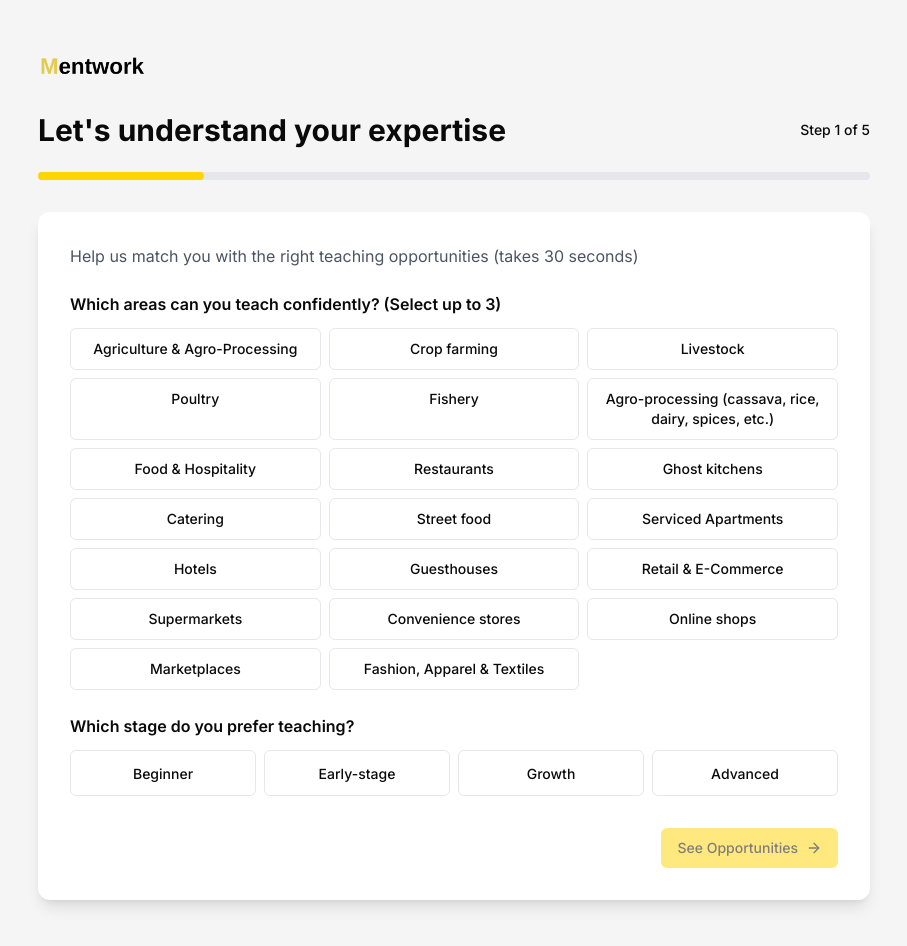
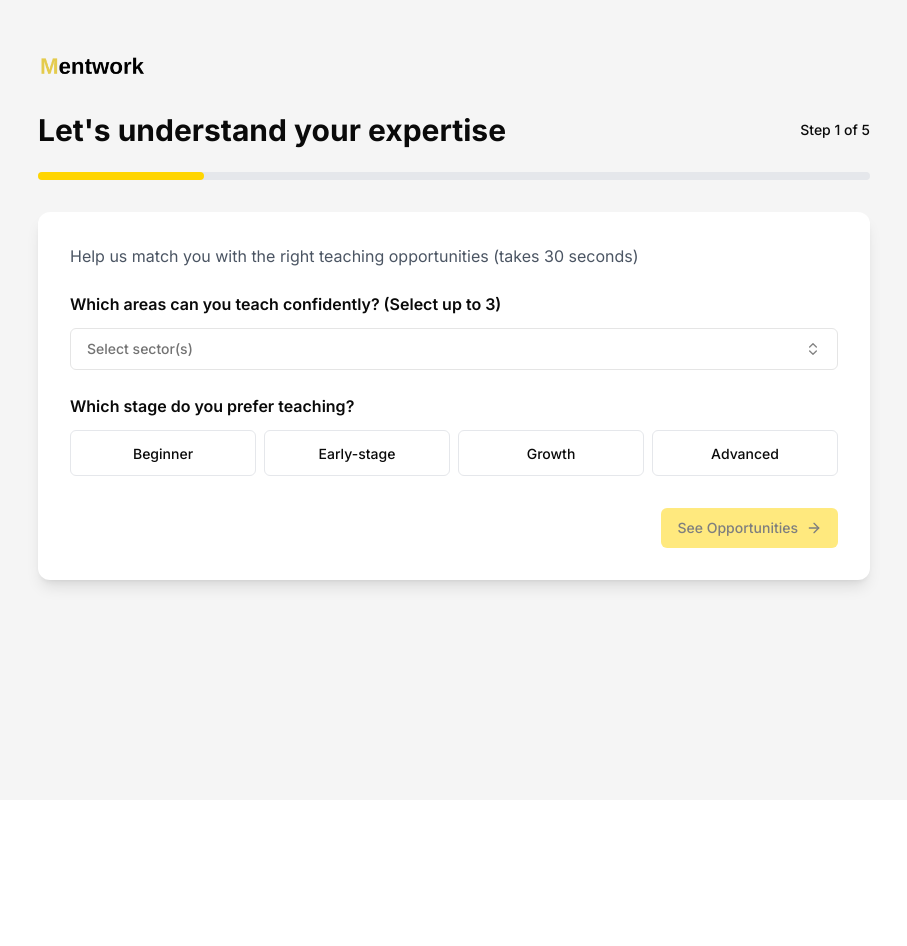
Before and after one commit to MentworkPlatform/frontend-abk, a Next.js app: page /onboarding/mentor in a window 1280 px wide. Shown: the whole page, without its empty margins (186-1093 px from the left). After the commit the page ends 800 px from the top, so only its background shows below. Built offline with nearby package versions, Linux system fonts and the light colour scheme.

Commit message:
Refactor mentor onboarding page: replaced teaching area selection with a multi-select for sectors, updated state management for selected sectors, and improved UI consistency. Simplified the save interest functionality and adjusted step indicators for clarity.

```diff
--- a/app/onboarding/mentor/page.tsx
+++ b/app/onboarding/mentor/page.tsx
@@ -8,7 +8,6 @@ import Link from "next/link";
 import {
   ArrowLeft,
   ArrowRight,
-  CheckCircle2,
   BookOpen,
   Clock,
   Users,
@@ -22,11 +21,10 @@ import { Card, CardContent, CardHeader, CardTitle, CardDescription } from "@/com
 import { Input } from "@/components/ui/input";
 import { Label } from "@/components/ui/label";
 import { Badge } from "@/components/ui/badge";
+import { MultiSelect } from "@/components/ui/multi-select";
 import {
   SECTORS,
-  getSkillsForSectors,
-  getSkillsGroupedBySector,
-} from "@/lib/constants/onboarding";
+} from "@/lib/constants/onboarding"
 
 // Mock opportunity data - in real app, this would come from API based on expertise
 const mockOpportunities = [
@@ -83,7 +81,7 @@ export default function MentorOnboardingPage() {
   const [needsAccount, setNeedsAccount] = useState(false);
   const [formData, setFormData] = useState({
     // Step 1: Expertise Snapshot
-    teachingAreas: [] as string[], // Max 3 selections
+    selectedSectors: [] as string[], // Max 3 selections using sector IDs
     preferredStage: "", // Single selection
     // Step 4: Account Creation (only if needed)
     name: "",
@@ -95,38 +93,16 @@ export default function MentorOnboardingPage() {
     setFormData((prev) => ({ ...prev, [field]: value }));
   };
 
-  const toggleTeachingArea = (area: string) => {
-    setFormData((prev) => {
-      const currentAreas = [...prev.teachingAreas];
-      if (currentAreas.includes(area)) {
-        return { ...prev, teachingAreas: currentAreas.filter((a) => a !== area) };
-      } else if (currentAreas.length < 3) {
-        return { ...prev, teachingAreas: [...currentAreas, area] };
-      }
-      return prev;
-    });
-  };
-
-  // Get teaching areas from sectors and skills
-  const teachingAreaOptions = useMemo(() => {
-    const areas: string[] = [];
-    SECTORS.forEach((sector) => {
-      areas.push(sector.name);
-      const skills = getSkillsForSectors([sector.id]);
-      skills.forEach((skill) => {
-        if (!areas.includes(skill)) {
-          areas.push(skill);
-        }
-      });
-    });
-    return areas.slice(0, 20); // Limit to reasonable number
+  // Sector options for dropdown
+  const sectorsOptions = useMemo(() => {
+    return SECTORS.map((sector) => ({ value: sector.id, label: sector.name }));
   }, []);
 
   // Filter opportunities based on expertise (simplified matching logic)
   const relevantOpportunities = useMemo(() => {
     // In real app, this would be API call with expertise data
     return mockOpportunities;
-  }, [formData.teachingAreas, formData.preferredStage]);
+  }, [formData.selectedSectors, formData.preferredStage]);
 
   const nextStep = () => {
     setStep((prev) => prev + 1);
@@ -145,20 +121,15 @@ export default function MentorOnboardingPage() {
   };
 
   const handleSaveInterest = () => {
-    // In real app, save interest and notify facilitator
+    // In real app, save interest
     setNeedsAccount(true);
     nextStep();
-  };
-
-  const handleSkipAccount = () => {
-    setNeedsAccount(false);
-    setStep(5); // Go to next steps
   };
 
   const handleCreateAccount = (e: React.FormEvent) => {
     e.preventDefault();
     // In real app, create account and save interest
-    router.push("/mentor/dashboard");
+    nextStep(); // Go to Step 5 (Done page)
   };
 
   const totalSteps = 5;
@@ -186,7 +157,7 @@ export default function MentorOnboardingPage() {
               {step === 5 && "What's next?"}
             </h1>
             <div className="text-sm font-medium">
-              {step === 4 ? "Step 2 of 3 – Save your interest" : `Step ${step} of ${totalSteps}`}
+              Step {step} of {totalSteps}
             </div>
           </div>
 
@@ -212,29 +183,20 @@ export default function MentorOnboardingPage() {
                     <Label className="text-base font-semibold">
                       Which areas can you teach confidently? (Select up to 3)
                     </Label>
-                    <div className="grid grid-cols-2 md:grid-cols-3 gap-2">
-                      {teachingAreaOptions.map((area) => (
-                        <div
-                          key={area}
-                          onClick={() => toggleTeachingArea(area)}
-                          className={`p-2.5 border rounded-md cursor-pointer transition-all text-center ${
-                            formData.teachingAreas.includes(area)
-                              ? "border-[#FFD500] bg-yellow-50"
-                              : "border-gray-200 hover:border-gray-300"
-                          }`}
-                        >
-                          <div className="flex items-center justify-center gap-2">
-                            <span className="text-sm font-medium">{area}</span>
-                            {formData.teachingAreas.includes(area) && (
-                              <CheckCircle2 className="h-4 w-4 text-[#FFD500]" />
-                            )}
-                          </div>
-                        </div>
-                      ))}
-                    </div>
-                    {formData.teachingAreas.length > 0 && (
+                    <MultiSelect
+                      options={sectorsOptions}
+                      selected={formData.selectedSectors}
+                      onSelectionChange={(selected) => {
+                        // Limit to 3 selections
+                        if (selected.length <= 3) {
+                          updateFormData("selectedSectors", selected);
+                        }
+                      }}
+                      placeholder="Select sector(s)"
+                    />
+                    {formData.selectedSectors.length > 0 && (
                       <p className="text-xs text-gray-500">
-                        {formData.teachingAreas.length} of 3 selected
+                        {formData.selectedSectors.length} of 3 selected
                       </p>
                     )}
                   </div>
@@ -395,7 +357,7 @@ export default function MentorOnboardingPage() {
                       </div>
                       <div className="flex items-center gap-2">
                         <span className="font-medium">Compensation:</span>
-                        <span className="text-[#FFD500] font-bold">
+                        <span className="text-blue-700 font-bold">
                           {relevantOpportunities.find((o) => o.id === selectedOpportunity)?.compensation}
                         </span>
                       </div>
@@ -409,7 +371,7 @@ export default function MentorOnboardingPage() {
                     onClick={handleSaveInterest}
                   >
                     <CheckCircle className="h-5 w-5 mr-2" />
-                    Save Interest & Notify Facilitator
+                    Save Interest
                   </Button>
                 </div>
 
@@ -425,9 +387,6 @@ export default function MentorOnboardingPage() {
                 <div className="text-center mb-6">
                   <p className="text-gray-600">
                     Create an account to save your interest
-                  </p>
-                  <p className="text-sm text-gray-500 mt-2">
-                    Step 2 of 3 – Save your interest
                   </p>
                 </div>
 
@@ -478,51 +437,62 @@ export default function MentorOnboardingPage() {
                     >
                       Create Account & Save Interest
                     </Button>
-                    <Button
-                      type="button"
-                      variant="ghost"
-                      className="w-full"
-                      onClick={handleSkipAccount}
-                    >
-                      Continue without account
-                    </Button>
                   </div>
                 </form>
               </div>
             )}
 
-            {/* Step 5: Clear Next Step */}
+            {/* Step 5: Clear Next Step - Done Page */}
             {step === 5 && (
               <div className="space-y-6 text-center">
                 <CheckCircle className="h-16 w-16 mx-auto text-green-500 mb-4" />
-                <h2 className="text-2xl font-bold mb-2">Interest Saved!</h2>
+                <h2 className="text-2xl font-bold mb-2">All Set!</h2>
                 <p className="text-gray-600 mb-6">
                   You'll be notified when facilitators confirm teaching slots
                 </p>
 
-                <Card className="bg-blue-50 border-blue-200">
+                <div className="grid grid-cols-1 md:grid-cols-2 gap-4">
+                  <Card className="bg-blue-50 border-blue-200 hover:shadow-md transition-shadow cursor-pointer">
                     <CardContent className="p-6">
                       <Bell className="h-8 w-8 mx-auto mb-3 text-blue-600" />
+                      <h3 className="font-semibold mb-2">Explore More Opportunities</h3>
                       <p className="text-sm text-gray-700 mb-4">
-                      We'll send you an email when the facilitator reviews your interest and confirms the teaching opportunity.
+                        Browse all available programs looking for mentors
                       </p>
                       <Button
                         variant="outline"
                         className="w-full"
-                      onClick={() => router.push("/mentor/dashboard")}
+                        onClick={() => router.push("/programs")}
                       >
-                      Go to Dashboard
+                        Explore Programs
                       </Button>
                     </CardContent>
                   </Card>
+
+                  <Card className="bg-yellow-50 border-2 border-[#FFD500] hover:shadow-md transition-shadow cursor-pointer">
+                    <CardContent className="p-6">
+                      <Users className="h-8 w-8 mx-auto mb-3 text-[#FFD500]" />
+                      <h3 className="font-semibold mb-2">Improve Recommendations</h3>
+                      <p className="text-sm text-gray-700 mb-4">
+                        Complete your profile to get better matched with opportunities
+                      </p>
+                      <Button
+                        className="w-full bg-[#FFD500] text-black hover:bg-[#e6c000]"
+                        onClick={() => router.push("/mentor/dashboard/profile")}
+                      >
+                        Complete Profile
+                      </Button>
+                    </CardContent>
+                  </Card>
+                </div>
 
                 <div className="pt-4">
                   <Button
                     variant="ghost"
                     className="w-full"
-                    onClick={() => router.push("/mentor/dashboard/profile")}
+                    onClick={() => router.push("/mentor/dashboard")}
                   >
-                    Improve Matching by Adding More Details
+                    Go to Dashboard
                   </Button>
                 </div>
               </div>
@@ -548,7 +518,7 @@ export default function MentorOnboardingPage() {
                 <Button
                   type="button"
                   onClick={nextStep}
-                    disabled={formData.teachingAreas.length === 0 || !formData.preferredStage}
+                    disabled={formData.selectedSectors.length === 0 || !formData.preferredStage}
                   className="bg-[#FFD500] text-black hover:bg-[#e6c000] flex items-center gap-2"
                 >
                     See Opportunities <ArrowRight className="h-4 w-4" />
```
Lines whose indentation alone changed are shown as unchanged.
